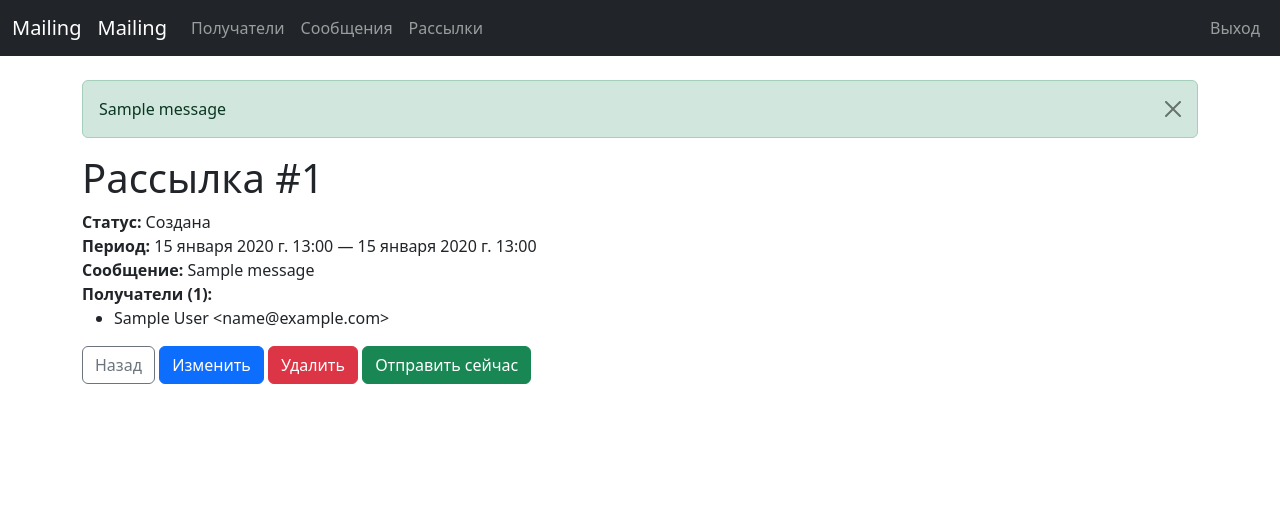
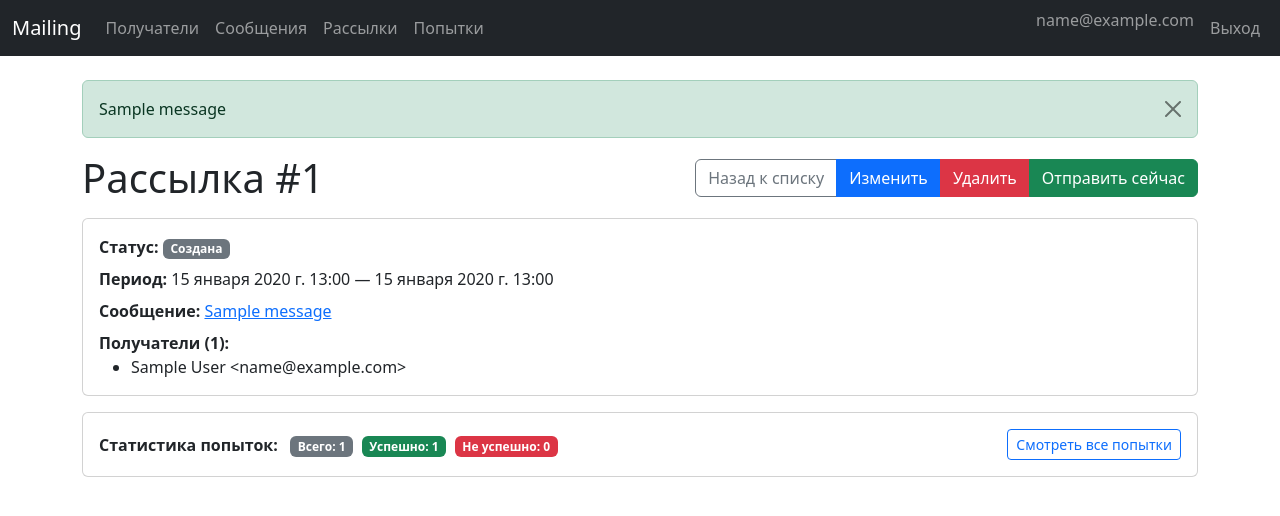
Before and after one commit to Kub-mi/Mailing_service, a Django app: page /mailing/mailings/1/ in a window 1280 px wide. Shown: the top 516 px of the page. Run offline with Django 5.2, Linux system fonts and the light colour scheme; the first user in the database is signed in; tables that the repository leaves empty hold one stand-in row (Sample ...); one stand-in notice (Sample message) is shown; some libraries are stand-ins or nearby versions.

Commit message:
Попытки рассылок

```diff
--- a/mailing/models.py
+++ b/mailing/models.py
@@ -63,3 +63,29 @@ class Mailing (models.Model):
 
     def __str__(self):
         return f'Рассылка #{self.pk} - {self.status}'
+
+
+class Attempt(models.Model):
+    STATUS_SUCCESS = "Успешно"
+    STATUS_FAILED = "Не успешно"
+    STATUS_CHOICES = [
+        (STATUS_SUCCESS, "Успешно"),
+        (STATUS_FAILED, "Не успешно"),
+    ]
+
+    created_at = models.DateTimeField(auto_now_add=True, verbose_name="Дата/время попытки")
+    status = models.CharField(max_length=16, choices=STATUS_CHOICES, verbose_name="Статус")
+    server_response = models.TextField(blank=True, verbose_name="Ответ почтового сервера")
+
+    mailing = models.ForeignKey(
+        "mailing.Mailing", on_delete=models.CASCADE, related_name="attempts", verbose_name="Рассылка"
+    )
+    # Поле клиента — не обязательно по ТЗ, но очень полезно для отчётов:
+    client = models.ForeignKey(
+        "mailing.Client", on_delete=models.SET_NULL, null=True, blank=True, related_name="attempts", verbose_name="Получатель"
+    )
+
+    class Meta:
+        verbose_name = "попытка рассылки"
+        verbose_name_plural = "попытки рассылок"
+        ordering = ["-created_at"]
--- a/mailing/urls.py
+++ b/mailing/urls.py
@@ -3,7 +3,7 @@ from .views import (
     ClientListView, ClientDetailView, ClientCreateView,
     ClientUpdateView, ClientDeleteView, MessageListView, MessageDetailView, MessageCreateView,
     MessageUpdateView, MessageDeleteView, MailingListView, MailingCreateView, MailingDetailView, MailingUpdateView,
-    MailingDeleteView, send_mailing_view,
+    MailingDeleteView, send_mailing_view, AttemptListView, AttemptByMailingView,
 )
 
 app_name = "mailing"
@@ -30,4 +30,8 @@ urlpatterns = [
     path("mailings/<int:pk>/update/", MailingUpdateView.as_view(), name="mailing_update"),
     path("mailings/<int:pk>/delete/", MailingDeleteView.as_view(), name="mailing_delete"),
     path("mailings/<int:pk>/send/", send_mailing_view, name="mailing_send"),
+
+    #attempt
+    path("attempts/", AttemptListView.as_view(), name="attempt_list"),
+    path("mailings/<int:pk>/attempts/", AttemptByMailingView.as_view(), name="attempt_list_by_mailing"),
 ]
--- a/mailing/views.py
+++ b/mailing/views.py
@@ -6,7 +6,7 @@ from django.views.generic import ListView, CreateView, UpdateView, DeleteView, D
 from django.contrib.auth.mixins import LoginRequiredMixin
 from django.contrib.auth.decorators import login_required
 
-from .models import Client, Message, Mailing
+from .models import Client, Message, Mailing, Attempt
 from .forms import ClientForm, MessageForm, MailingForm
 from .services import send_mailing
 
@@ -169,6 +169,15 @@ class MailingDetailView(LoginRequiredMixin, DetailView):
             return qs
         return qs.filter(owner=self.request.user)
 
+    def get_context_data(self, **kwargs):
+        ctx = super().get_context_data(**kwargs)
+        m = self.object
+        attempts = m.attempts.all()
+        ctx["attempts_total"] = attempts.count()
+        ctx["attempts_success"] = attempts.filter(status="Успешно").count()
+        ctx["attempts_failed"] = attempts.filter(status="Не успешно").count()
+        return ctx
+
 
 class MailingCreateView(LoginRequiredMixin, CreateView):
     model = Mailing
@@ -220,3 +229,39 @@ def send_mailing_view(request, pk):
     sent_ok, total = send_mailing(mailing)
     dj_messages.success(request, f'Отправлено {sent_ok} из {total}.')
     return redirect(reverse('mailing:mailingdetail', args=[mailing/pk]))
+
+
+class AttemptListView(LoginRequiredMixin, ListView):
+    model = Attempt
+    template_name = "mailing/attempt_list.html"
+    context_object_name = "attempts"
+    paginate_by = 20
+
+    def get_queryset(self):
+        qs = super().get_queryset().select_related("mailing", "client", "mailing__owner")
+        # менеджер видит всё (по пермишену на рассылки), обычный — только свои (по owner рассылки)
+        if self.request.user.has_perm("mailing.view_all_mailings"):
+            return qs
+        return qs.filter(mailing__owner=self.request.user)
+
+
+class AttemptByMailingView(LoginRequiredMixin, ListView):
+    model = Attempt
+    template_name = "mailing/attempt_list.html"
+    context_object_name = "attempts"
+    paginate_by = 20
+
+    def get_queryset(self):
+        mailing_id = self.kwargs["pk"]
+        qs = (super()
+              .get_queryset()
+              .filter(mailing_id=mailing_id)
+              .select_related("mailing", "client", "mailing__owner"))
+        if self.request.user.has_perm("mailing.view_all_mailings"):
+            return qs
+        return qs.filter(mailing__owner=self.request.user)
+
+    def get_context_data(self, **kwargs):
+        ctx = super().get_context_data(**kwargs)
+        ctx["mailing_id"] = self.kwargs["pk"]
+        return ctx
--- a/templates/base.html
+++ b/templates/base.html
@@ -18,20 +20,35 @@
     </button>
 
     <div class="collapse navbar-collapse" id="navbarNav">
-      <a class="navbar-brand" href="{% url 'pages:home' %}">Mailing</a>
       <ul class="navbar-nav me-auto mb-2 mb-lg-0">
         {% if user.is_authenticated %}
-          <a class="nav-link" href="{% url 'mailing:client_list' %}">Получатели</a>
-          <a class="nav-link" href="{% url 'mailing:message_list' %}">Сообщения</a>
-          <a class="nav-link" href="{% url 'mailing:mailing_list' %}">Рассылки</a>
+          <li class="nav-item">
+            <a class="nav-link" href="{% url 'mailing:client_list' %}">Получатели</a>
+          </li>
+          <li class="nav-item">
+            <a class="nav-link" href="{% url 'mailing:message_list' %}">Сообщения</a>
+          </li>
+          <li class="nav-item">
+            <a class="nav-link" href="{% url 'mailing:mailing_list' %}">Рассылки</a>
+          </li>
+          <li class="nav-item">
+            <a class="nav-link" href="{% url 'mailing:attempt_list' %}">Попытки</a>
+          </li>
         {% endif %}
       </ul>
 
       <ul class="navbar-nav ms-auto">
         {% if user.is_authenticated %}
-          <li class="nav-item"><a class="nav-link" href="{% url 'users:logout' %}">Выход</a></li>
+          <li class="nav-item">
+            <span class="navbar-text me-2">{{ user.email|default:user.username }}</span>
+          </li>
+          <li class="nav-item">
+            <a class="nav-link" href="{% url 'users:logout' %}">Выход</a>
+          </li>
         {% else %}
-          <li class="nav-item"><a class="nav-link" href="{% url 'users:login' %}">Вход</a></li>
+          <li class="nav-item">
+            <a class="nav-link" href="{% url 'users:login' %}">Вход</a>
+          </li>
         {% endif %}
       </ul>
     </div>
--- a/templates/mailing/mailing_detail.html
+++ b/templates/mailing/mailing_detail.html
@@ -1,27 +1,72 @@
 {% extends "base.html" %}
 {% block title %}Рассылка #{{ object.pk }}{% endblock %}
+
 {% block content %}
-<h1>Рассылка #{{ object.pk }}</h1>
-<div class="mb-3">
-  <div><strong>Статус:</strong> {{ object.status }}</div>
-  <div><strong>Период:</strong> {{ object.start_at }} — {{ object.finish_at }}</div>
-  <div><strong>Сообщение:</strong> {{ object.message.subject }}</div>
-  <div><strong>Получатели ({{ object.recipients.count }}):</strong>
-    <ul class="mb-0">
-      {% for r in object.recipients.all %}
-        <li>{{ r.full_name }} &lt;{{ r.email }}&gt;</li>
-      {% empty %}<li>—</li>{% endfor %}
-    </ul>
+<div class="d-flex justify-content-between align-items-center mb-3">
+  <h1 class="mb-0">Рассылка #{{ object.pk }}</h1>
+  <div class="btn-group">
+    <a class="btn btn-outline-secondary" href="{% url 'mailing:mailing_list' %}">Назад к списку</a>
+    {% if object.owner == user or perms.mailing.view_all_mailings %}
+      <a class="btn btn-primary" href="{% url 'mailing:mailing_update' object.pk %}">Изменить</a>
+      <a class="btn btn-danger" href="{% url 'mailing:mailing_delete' object.pk %}">Удалить</a>
+      <a class="btn btn-success" href="{% url 'mailing:mailing_send' object.pk %}">Отправить сейчас</a>
+    {% endif %}
   </div>
 </div>
 
-<a class="btn btn-outline-secondary" href="{% url 'mailing:mailing_list' %}">Назад</a>
-{% if object.owner == user or perms.mailing.view_all_mailings %}
-  <a class="btn btn-primary" href="{% url 'mailing:mailing_update' object.pk %}">Изменить</a>
-  <a class="btn btn-danger" href="{% url 'mailing:mailing_delete' object.pk %}">Удалить</a>
-  {% if object.owner == user or perms.mailing.view_all_mailings %}
-    <a class="btn btn-success" href="{% url 'mailing:mailing_send' object.pk %}">Отправить сейчас</a>
-  {% endif %}
+{# Карточка с основными полями #}
+<div class="card mb-3">
+  <div class="card-body">
+    <div class="mb-2">
+      <strong>Статус:</strong>
+      {% if object.status == "Запущена" %}
+        <span class="badge bg-success">Запущена</span>
+      {% elif object.status == "Создана" %}
+        <span class="badge bg-secondary">Создана</span>
+      {% else %}
+        <span class="badge bg-dark">Завершена</span>
+      {% endif %}
+    </div>
 
-{% endif %}
+    <div class="mb-2">
+      <strong>Период:</strong>
+      {{ object.start_at }} — {{ object.finish_at }}
+    </div>
+
+    <div class="mb-2">
+      <strong>Сообщение:</strong>
+      <a href="{% url 'mailing:message_detail' object.message.pk %}">
+        {{ object.message.subject }}
+      </a>
+    </div>
+
+    <div>
+      <strong>Получатели ({{ object.recipients.count }}):</strong>
+      {% if object.recipients.exists %}
+        <ul class="mb-0">
+          {% for r in object.recipients.all %}
+            <li>{{ r.full_name }} &lt;{{ r.email }}&gt;</li>
+          {% endfor %}
+        </ul>
+      {% else %}
+        <span class="text-muted">—</span>
+      {% endif %}
+    </div>
+  </div>
+</div>
+
+
+<div class="card mb-3">
+  <div class="card-body d-flex align-items-center justify-content-between">
+    <div>
+      <strong>Статистика попыток:</strong>
+      <span class="badge bg-secondary ms-2">Всего: {{ attempts_total|default:0 }}</span>
+      <span class="badge bg-success ms-1">Успешно: {{ attempts_success|default:0 }}</span>
+      <span class="badge bg-danger ms-1">Не успешно: {{ attempts_failed|default:0 }}</span>
+    </div>
+    <a class="btn btn-outline-primary btn-sm" href="{% url 'mailing:attempt_list_by_mailing' object.pk %}">
+      Смотреть все попытки
+    </a>
+  </div>
+</div>
 {% endblock %}
```
Also changed, not shown: other parts of templates/base.html (+3 -1 lines), mailing/admin.py (+9 -1 lines), mailing/services.py (+48 -1 lines), templates/mailing/attempt_list.html (added, +58 -0 lines), mailing/migrations/0004_alter_client_options_attempt.py (added).
